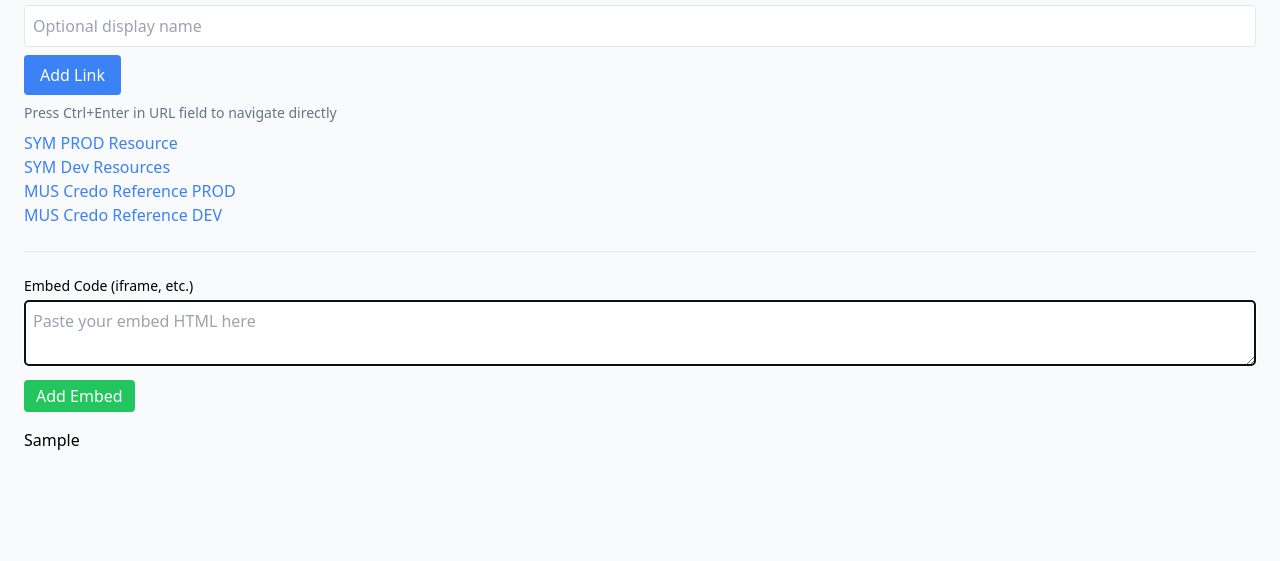
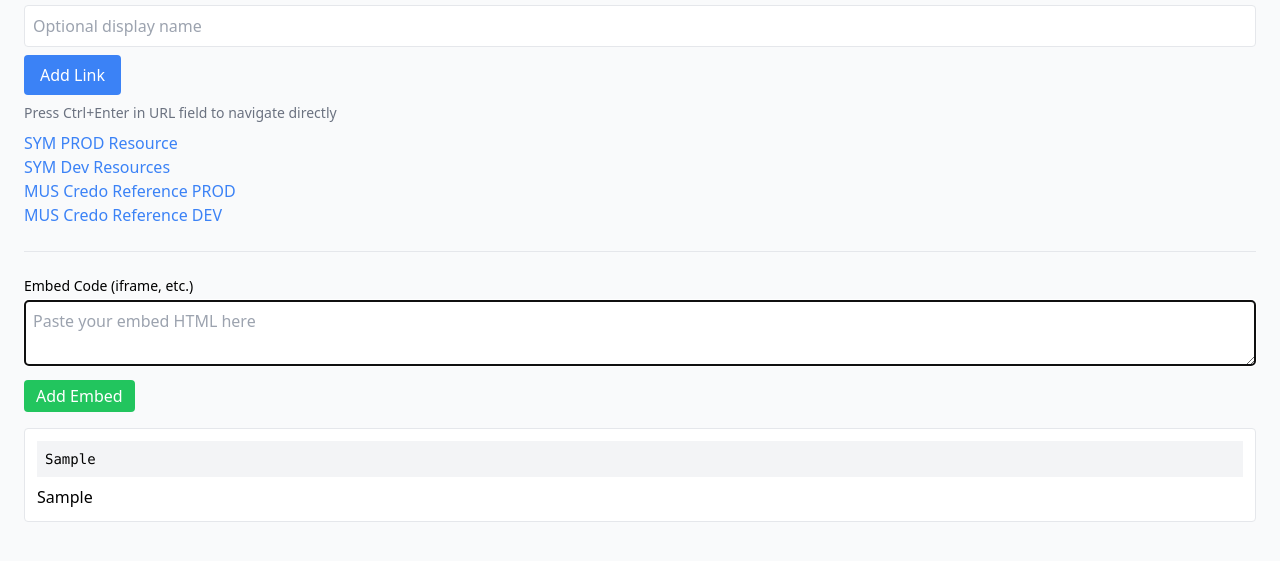
Before and after one commit to cvpushkar/HyperHopper, a plain HTML site: page index.html in a window 1280 px wide. Both pictures are taken after typing "Sample" into the empty fields and a click on the button "Add Embed". Shown: the part 117-678 px from the top of the page. Drawn offline with nearby package versions, Linux system fonts and the light colour scheme.

Commit message:
Shows the embed code after inserting the embed

```diff
--- a/index.html
+++ b/index.html
@@ -50,11 +50,9 @@ document.addEventListener('DOMContentLoaded', function () {
     { url: 'https://credo.infobase-test.com', name: 'MUS Credo Reference DEV' }
   ];
 
-  // Load from localStorage
   let storedLinks = JSON.parse(localStorage.getItem('links')) || [];
   let storedEmbeds = JSON.parse(localStorage.getItem('embeds')) || [];
 
-  // Escape HTML (for display names only)
   function escapeHtml(text) {
     return text.replace(/&/g, "&amp;")
                .replace(/</g, "&lt;")
@@ -83,7 +81,19 @@ document.addEventListener('DOMContentLoaded', function () {
 
   function appendEmbed(html) {
     let container = document.createElement('div');
-    container.innerHTML = html;
+    container.className = "p-3 border rounded bg-white";
+
+    // Show raw embed code as text
+    let codeBlock = document.createElement('pre');
+    codeBlock.className = "bg-gray-100 p-2 overflow-x-auto mb-2 text-sm";
+    codeBlock.textContent = html; // raw text, escaped automatically by textContent
+
+    // Show live embed
+    let liveEmbed = document.createElement('div');
+    liveEmbed.innerHTML = html; // render actual embed
+
+    container.appendChild(codeBlock);
+    container.appendChild(liveEmbed);
     embedList.appendChild(container);
   }
 
@@ -134,7 +144,6 @@ document.addEventListener('DOMContentLoaded', function () {
     embedInput.focus();
   }
 
-  // Event listeners
   addLinkButton.addEventListener('click', addLink);
   addEmbedButton.addEventListener('click', addEmbed);
 
@@ -156,7 +165,6 @@ document.addEventListener('DOMContentLoaded', function () {
     }
   });
 
-  // Load stored data OR defaults
   if (storedLinks.length === 0) {
     storedLinks = defaultLinks;
     saveLinks();
```
Also changed, not shown: 1 other file.
